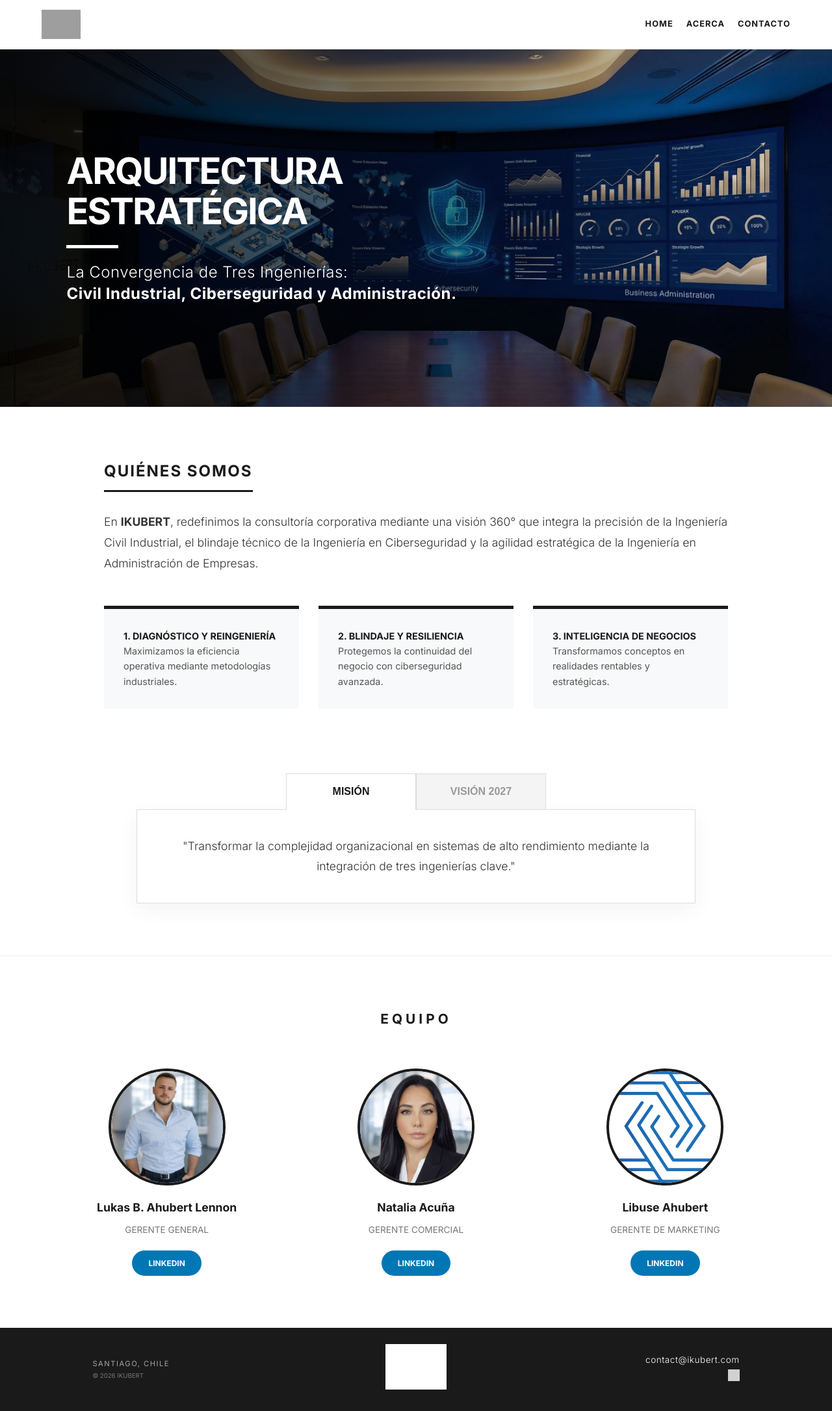
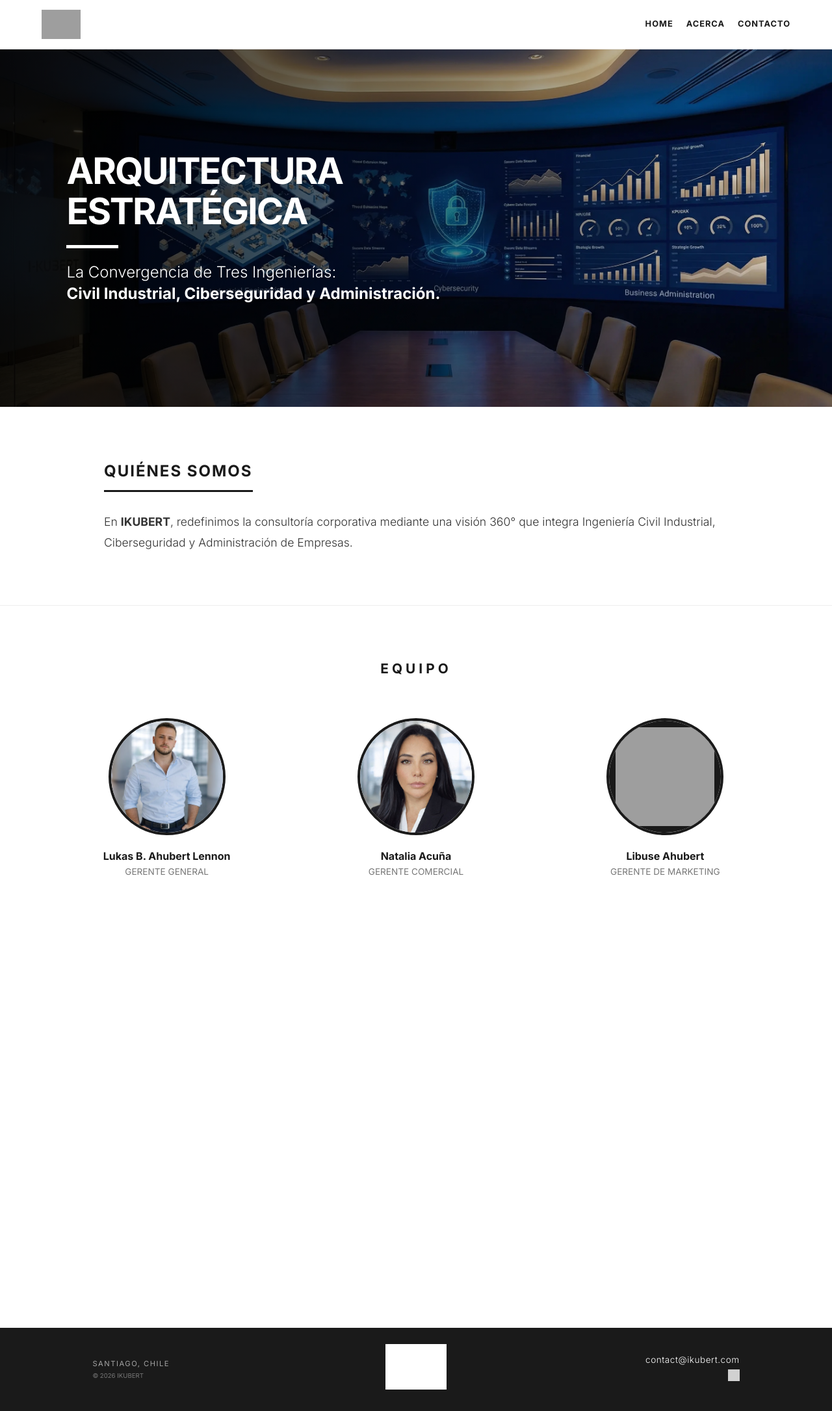
Before and after one commit to IKUBERT/ikubert.github.io, a Jekyll site: the page built from acerca.html, in a window 1280 px wide. Shown: the whole page at 65% size. Built offline with Jekyll 4.4.1, drawn with Linux system fonts in a browser that asks for light colours; grey boxes are pictures that could not be loaded.

Commit message:
Update acerca.html

```diff
--- a/acerca.html
+++ b/acerca.html
@@ -2,169 +2,37 @@
 layout: default
 title: Acerca de | IKUBERT
 ---
-
 <style>
-    html, body {
-        overflow-x: hidden;
-        width: 100%;
-        margin: 0;
-        padding: 0;
-    }
-
+    html, body { overflow-x: hidden; width: 100%; margin: 0; padding: 0; }
     @media (max-width: 768px) {
-        .hero-acerca {
-            padding: 60px 5% !important;
-            min-height: 400px !important;
-            text-align: center !important;
-            justify-content: center !important;
-        }
-        .hero-acerca div {
-            text-align: center !important;
-            margin: 0 auto !important;
-        }
-        .hero-title-acerca {
-            font-size: 2.2rem !important;
-            letter-spacing: -1px !important;
-        }
-        .hero-text-acerca {
-            font-size: 1.1rem !important;
-        }
-        .section-acerca {
-            padding: 40px 20px !important;
-        }
-        .grid-pilares {
-            gap: 20px !important;
-        }
-        .tab-btn {
-            padding: 12px 15px !important;
-            font-size: 0.8rem !important;
-            min-width: 120px !important;
-        }
-        .team-grid-scroll {
-            display: flex !important;
-            overflow-x: auto !important;
-            scroll-snap-type: x mandatory;
-            gap: 20px !important;
-            padding: 20px 0 40px !important;
-            -webkit-overflow-scrolling: touch;
-        }
-        .team-grid-scroll::-webkit-scrollbar {
-            display: none;
-        }
-        .team-grid-scroll > div {
-            flex: 0 0 80% !important;
-            scroll-snap-align: center;
-        }
+        .hero-acerca { padding: 60px 5% !important; min-height: 400px !important; text-align: center !important; }
+        .hero-acerca div { margin: 0 auto !important; }
+        .hero-title-acerca { font-size: 2.2rem !important; }
+        .team-grid-scroll { display: flex !important; overflow-x: auto !important; scroll-snap-type: x mandatory; gap: 20px !important; padding: 20px 0 40px !important; -webkit-overflow-scrolling: touch; }
+        .team-grid-scroll::-webkit-scrollbar { display: none; }
+        .team-grid-scroll > div { flex: 0 0 80% !important; scroll-snap-align: center; }
     }
 </style>
 
-<header class="hero-acerca" style="
-    position: relative;
-    text-align: left;
-    padding: 100px 8%;
-    background: url('/src/oficina-ikubert-arquitectura.webp') no-repeat center center/cover;
-    color: #ffffff;
-    min-height: 550px;
-    display: flex;
-    align-items: center;
-    overflow: hidden;
-    width: 100%;
-    box-sizing: border-box;">
-
+<header class="hero-acerca" style="position: relative; text-align: left; padding: 100px 8%; background: url('/src/oficina-ikubert-arquitectura.webp') no-repeat center center/cover; color: #ffffff; min-height: 550px; display: flex; align-items: center; width: 100%;">
     <div style="position: absolute; top: 0; left: 0; width: 100%; height: 100%; background: linear-gradient(to right, rgba(0,0,0,0.85) 0%, rgba(0,0,0,0.5) 50%, rgba(0,0,0,0) 100%); z-index: 1;"></div>
-
-    <div style="position: relative; z-index: 2; max-width: 700px; width: 100%;">
-        <h1 class="hero-title-acerca" style="font-size: 3.5rem; letter-spacing: -2px; margin-bottom: 10px; font-weight: 800; text-transform: uppercase; line-height: 1.1;">
-            Arquitectura <br> Estratégica
-        </h1>
+    <div style="position: relative; z-index: 2; max-width: 700px;">
+        <h1 class="hero-title-acerca" style="font-size: 3.5rem; letter-spacing: -2px; margin-bottom: 10px; font-weight: 800; text-transform: uppercase; line-height: 1.1;">Arquitectura <br> Estratégica</h1>
         <div style="width: 80px; height: 5px; background: #ffffff; margin: 20px 0;"></div>
-        <p class="hero-text-acerca" style="font-size: 1.5rem; line-height: 1.4; font-weight: 300; letter-spacing: 0.5px;">
-            La Convergencia de Tres Ingenierías: <br>
-            <span style="font-weight: 600;">Civil Industrial, Ciberseguridad y Administración.</span>
-        </p>
+        <p class="hero-text-acerca" style="font-size: 1.5rem; line-height: 1.4; font-weight: 300;">La Convergencia de Tres Ingenierías: <br><span style="font-weight: 600;">Civil Industrial, Ciberseguridad y Administración.</span></p>
     </div>
 </header>
 
-<div class="section-acerca" style="max-width: 1000px; margin: 0 auto; padding: 80px 20px; box-sizing: border-box;">
+<div class="section-acerca" style="max-width: 1000px; margin: 0 auto; padding: 80px 20px;">
     <h2 style="border-bottom: 3px solid #1a1a1a; display: inline-block; padding-bottom: 10px; margin-bottom: 30px; text-transform: uppercase; letter-spacing: 2px; font-size: 1.5rem;">Quiénes Somos</h2>
-    <p style="font-size: 1.1rem; line-height: 1.8; color: #333; font-weight: 300;">
-        En <strong>IKUBERT</strong>, redefinimos la consultoría corporativa mediante una visión 360° que integra la precisión de la Ingeniería Civil Industrial, el blindaje técnico de la Ingeniería en Ciberseguridad y la agilidad estratégica de la Ingeniería en Administración de Empresas.
-    </p>
-
-    <div class="grid-pilares" style="display: grid; grid-template-columns: repeat(auto-fit, minmax(280px, 1fr)); gap: 30px; margin-top: 50px;">
-        <div style="padding: 30px; background: #f8f9fa; border-top: 5px solid #1a1a1a;">
-            <h4 style="margin-top: 0; text-transform: uppercase; font-size: 0.9rem;">1. Diagnóstico y Reingeniería</h4>
-            <p style="font-size: 0.9rem; color: #555;">Maximizamos la eficiencia operativa mediante metodologías industriales.</p>
-        </div>
-        <div style="padding: 30px; background: #f8f9fa; border-top: 5px solid #1a1a1a;">
-            <h4 style="margin-top: 0; text-transform: uppercase; font-size: 0.9rem;">2. Blindaje y Resiliencia</h4>
-            <p style="font-size: 0.9rem; color: #555;">Protegemos la continuidad del negocio con ciberseguridad avanzada.</p>
-        </div>
-        <div style="padding: 30px; background: #f8f9fa; border-top: 5px solid #1a1a1a;">
-            <h4 style="margin-top: 0; text-transform: uppercase; font-size: 0.9rem;">3. Inteligencia de Negocios</h4>
-            <p style="font-size: 0.9rem; color: #555;">Transformamos conceptos en realidades rentables y estratégicas.</p>
-        </div>
-    </div>
-</div>
-
-<div class="section-acerca" style="max-width: 900px; margin: 0 auto; padding: 20px 20px 80px; box-sizing: border-box;">
-    <div style="display: flex; justify-content: center; margin-bottom: -1px; flex-wrap: wrap;">
-        <button onclick="openTab('mision')" id="btn-mision" class="tab-btn" style="background: #fff; border: 1px solid #ddd; border-bottom: none; padding: 18px 45px; font-size: 1rem; font-weight: 700; cursor: pointer; text-transform: uppercase; color: #1a1a1a; min-width: 200px; z-index: 2;">Misión</button>
-        <button onclick="openTab('vision')" id="btn-vision" class="tab-btn" style="background: #f4f4f4; border: 1px solid #ddd; padding: 18px 45px; font-size: 1rem; font-weight: 700; cursor: pointer; text-transform: uppercase; color: #999; min-width: 200px;">Visión 2027</button>
-    </div>
-    <div style="background: #fff; border: 1px solid #ddd; padding: 40px; text-align: center; box-shadow: 0 10px 30px rgba(0,0,0,0.05);">
-        <div id="mision" class="tab-content" style="display: block;">
-            <p style="font-size: 1.1rem; line-height: 1.8; color: #333; margin: 0; font-weight: 300;">"Transformar la complejidad organizacional en sistemas de alto rendimiento mediante la integración de tres ingenierías clave."</p>
-        </div>
-        <div id="vision" class="tab-content" style="display: none;">
-            <p style="font-size: 1.1rem; line-height: 1.8; color: #333; margin: 0; font-weight: 300;">"Consolidarnos como la consultora boutique referente en Chile para la alta dirección."</p>
-        </div>
-    </div>
+    <p style="font-size: 1.1rem; line-height: 1.8; color: #333; font-weight: 300;">En <strong>IKUBERT</strong>, redefinimos la consultoría corporativa mediante una visión 360° que integra Ingeniería Civil Industrial, Ciberseguridad y Administración de Empresas.</p>
 </div>
 
 <div class="section-acerca" style="background: #ffffff; padding: 80px 20px; text-align: center; border-top: 1px solid #eee;">
     <h2 style="letter-spacing: 5px; text-transform: uppercase; margin-bottom: 60px; font-size: 1.3rem;">Equipo</h2>
     <div class="team-grid team-grid-scroll" style="display: grid; grid-template-columns: repeat(auto-fit, minmax(250px, 1fr)); gap: 50px; max-width: 1100px; margin: 0 auto;">
-        <div style="display: flex; flex-direction: column; align-items: center;">
-            <div style="width: 180px; height: 180px; border-radius: 50%; overflow: hidden; border: 4px solid #1a1a1a; margin-bottom: 20px;">
-                <img src="/src/Foto Lukas Ahubert.jpeg" alt="Lukas B. Ahubert" style="width: 100%; height: 100%; object-fit: cover;">
-            </div>
-            <h4 style="margin: 0; font-size: 1.1rem;">Lukas B. Ahubert Lennon</h4>
-            <p style="font-size: 0.85rem; color: #777; margin: 10px 0 20px; text-transform: uppercase;">Gerente General</p>
-            <a href="https://www.linkedin.com/in/lukas-ahubert/" target="_blank" style="text-decoration: none; background: #0077b5; color: white; padding: 10px 25px; border-radius: 25px; font-size: 0.75rem; font-weight: 700;">LINKEDIN</a>
-        </div>
-        <div style="display: flex; flex-direction: column; align-items: center;">
-            <div style="width: 180px; height: 180px; border-radius: 50%; overflow: hidden; border: 4px solid #1a1a1a; margin-bottom: 20px;">
-                <img src="/src/Foto Natalia Acuña.jpeg" alt="Natalia Acuña" style="width: 100%; height: 100%; object-fit: cover;">
-            </div>
-            <h4 style="margin: 0; font-size: 1.1rem;">Natalia Acuña</h4>
-            <p style="font-size: 0.85rem; color: #777; margin: 10px 0 20px; text-transform: uppercase;">Gerente Comercial</p>
-            <a href="https://www.linkedin.com/in/natalia-acu%C3%B1a/" target="_blank" style="text-decoration: none; background: #0077b5; color: white; padding: 10px 25px; border-radius: 25px; font-size: 0.75rem; font-weight: 700;">LINKEDIN</a>
-        </div>
-        <div style="display: flex; flex-direction: column; align-items: center;">
-            <div style="width: 180px; height: 180px; border-radius: 50%; overflow: hidden; border: 4px solid #1a1a1a; margin-bottom: 20px;">
-                <img src="/src/logo-ikubert.svg" alt="Libuse Ahubert" style="width: 100%; height: 100%; object-fit: cover;">
-            </div>
-            <h4 style="margin: 0; font-size: 1.1rem;">Libuse Ahubert</h4>
-            <p style="font-size: 0.85rem; color: #777; margin: 10px 0 20px; text-transform: uppercase;">Gerente de Marketing</p>
-            <a href="https://www.linkedin.com/in/libuse-ahubert-lennon-980b43213" target="_blank" style="text-decoration: none; background: #0077b5; color: white; padding: 10px 25px; border-radius: 25px; font-size: 0.75rem; font-weight: 700;">LINKEDIN</a>
-        </div>
+        <div style="text-align: center;"><div style="width: 180px; height: 180px; border-radius: 50%; overflow: hidden; border: 4px solid #1a1a1a; margin: 0 auto 20px;"><img src="/src/Foto Lukas Ahubert.jpeg" alt="Lukas B. Ahubert" style="width: 100%; height: 100%; object-fit: cover;"></div><h4>Lukas B. Ahubert Lennon</h4><p style="font-size: 0.85rem; text-transform: uppercase; color: #777;">Gerente General</p></div>
+        <div style="text-align: center;"><div style="width: 180px; height: 180px; border-radius: 50%; overflow: hidden; border: 4px solid #1a1a1a; margin: 0 auto 20px;"><img src="/src/Foto Natalia Acuña.jpeg" alt="Natalia Acuña" style="width: 100%; height: 100%; object-fit: cover;"></div><h4>Natalia Acuña</h4><p style="font-size: 0.85rem; text-transform: uppercase; color: #777;">Gerente Comercial</p></div>
+        <div style="text-align: center;"><div style="width: 180px; height: 180px; border-radius: 50%; overflow: hidden; border: 4px solid #1a1a1a; margin: 0 auto 20px;"><img src="/src/logo-ikubert-abajo.svg" alt="Libuse Ahubert" style="width: 100%; height: 100%; object-fit: cover; background: #1a1a1a; padding: 10px;"></div><h4>Libuse Ahubert</h4><p style="font-size: 0.85rem; text-transform: uppercase; color: #777;">Gerente de Marketing</p></div>
     </div>
 </div>
-
-<script>
-function openTab(tabName) {
-  var i, x;
-  x = document.getElementsByClassName("tab-content");
-  for (i = 0; i < x.length; i++) { x[i].style.display = "none"; }
-  document.getElementById(tabName).style.display = "block";
-  var btnM = document.getElementById("btn-mision"), btnV = document.getElementById("btn-vision");
-  if(tabName === 'mision') {
-    btnM.style.background = "#fff"; btnM.style.color = "#1a1a1a"; btnM.style.borderBottom = "none";
-    btnV.style.background = "#f4f4f4"; btnV.style.color = "#999"; btnV.style.borderBottom = "1px solid #ddd";
-  } else {
-    btnV.style.background = "#fff"; btnV.style.color = "#1a1a1a"; btnV.style.borderBottom = "none";
-    btnM.style.background = "#f4f4f4"; btnM.style.color = "#999"; btnM.style.borderBottom = "1px solid #ddd";
-  }
-}
-</script>
```
